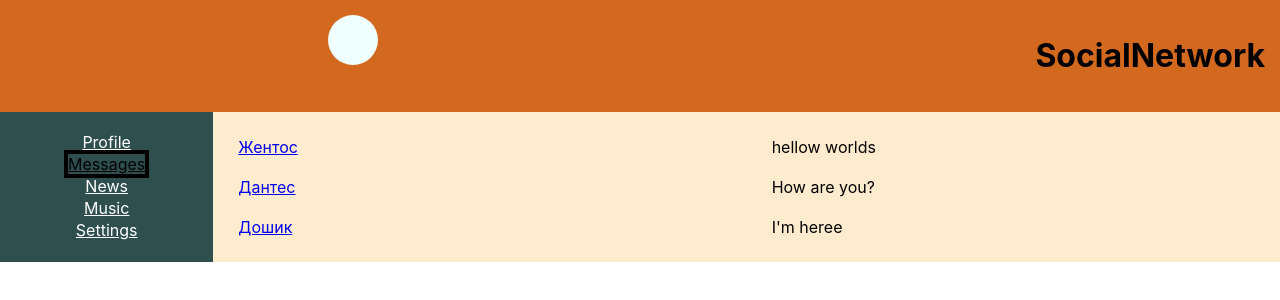
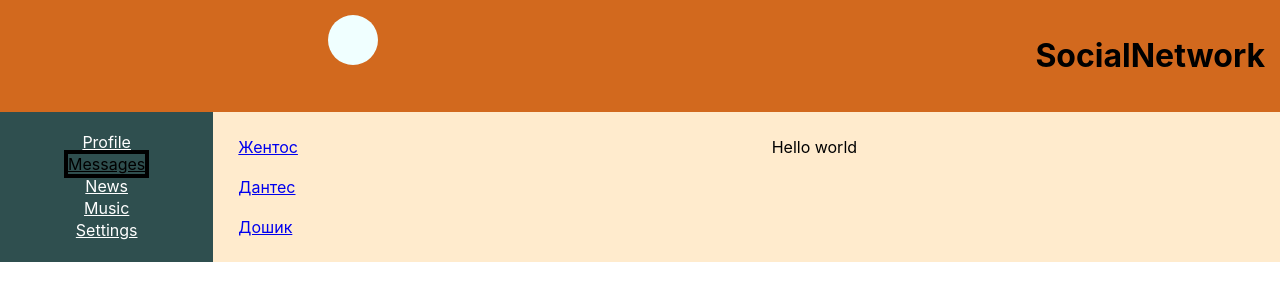
Before and after one commit to 123456789Dl/react_socialnet, a React (Create React App) app: page /Dialogs in a window 1280 px wide. Shown: the top 300 px of the page. Built offline with nearby package versions, Linux system fonts and the light colour scheme.

Commit message:
refactoring some files

```diff
--- /dev/null
+++ b/src/Components/Dialogs/DialogItem/DialogItem.jsx
@@ -0,0 +1,11 @@
+import D from "../Dialogs.module.css";
+import {NavLink} from "react-router-dom";
+import React from "react";
+
+export default function DialogItem(props) {
+    return (
+        <div className={D.Dialog}>
+            <NavLink to={"/dialogs/"+ props.id} activeClassName={D.active}> {props.name}</NavLink>
+        </div>
+    )
+}
--- /dev/null
+++ b/src/Components/Dialogs/DialogItem/Messages/Message.jsx
@@ -0,0 +1,11 @@
+import React from "react";
+import M from "./Message.module.css";
+
+
+export default function Message(props) {
+    return (
+        <div className={M.Message}>
+            {props.text}
+        </div>
+    )
+}
--- /dev/null
+++ b/src/Components/Dialogs/DialogItem/Messages/Message.module.css
@@ -0,0 +1,7 @@
+.Message {
+    padding: 10px;
+}
+
+.Messages{
+    padding: 15px;
+}
--- a/src/Components/Dialogs/Dialogs.jsx
+++ b/src/Components/Dialogs/Dialogs.jsx
@@ -1,32 +1,20 @@
 import React from "react";
 import D from "./Dialogs.module.css"
 import {NavLink} from "react-router-dom";
+import Message from "./DialogItem/Messages/Message";
+import DialogItem from "./DialogItem/DialogItem";
+import M from "./DialogItem/Messages/Message.module.css";
 
 const Dialogs = (props) => {
     return (
         <div className={D.Dialogs}>
             <div className={D.Dialogs_items}>
-                <div className={D.Dialog}>
-                    <NavLink to="/Dialogs/Evgeniy" activeClassName={D.active}> Жентос</NavLink>
-                </div>
-                <div className={D.Dialog}>
-                   <NavLink to="/Dialogs/Danya" activeClassName={D.active}> Дантес</NavLink>
-                </div>
-                <div className={D.Dialog}>
-                    <NavLink to="/Dialogs/Anton" activeClassName={D.active}> Дошик</NavLink>
-                </div>
+                <DialogItem name="Жентос" id="1"/>
+                <DialogItem name="Дантес" id="2"/>
+                <DialogItem name="Дошик" id="3"/>
             </div>
-            <div className={D.Messages}>
-                <div className={D.Message}>
-                    hellow worlds
-                </div>
-                <div className={D.Message}>
-                    How are you?
-                </div>
-                <div className={D.Message}>
-                    I'm heree
-                </div>
-
+            <div className={M.Messages}>
+                <Message text="Hello world"/>
             </div>
         </div>
     )
--- a/src/Components/Dialogs/Dialogs.module.css
+++ b/src/Components/Dialogs/Dialogs.module.css
@@ -7,16 +7,12 @@
     padding: 15px;
 }
 
-.Messages{
-    padding: 15px;
-}
 
 .Dialog{
     padding: 10px;
 }
-.Message{
-    padding: 10px;
-}
+
+
 .Dialog a.active{
     color: aqua;
 }
--- a/src/Components/Profile/MainPart.jsx
+++ b/src/Components/Profile/MainPart.jsx
@@ -1,16 +1,12 @@
 import React from "react";
 import M from "./MainPart.module.css"
 import MyPost from "./MyPosts/MyPost";
+import ProfileInfo from "./ProfileInfo/ProfileInfo";
 
 const MainPart = () => {
     return(
-        <main className={M.MainPart}>
-            <div className={M.MainPart_back}>
-                <img src="https://www.tui.ru/getmedia/8605a712-8718-4d97-b1b6-61bf45b7797a/italy-visa-main" alt=""/>
-            </div>
-            <div className={M.MainPart_avatar}>
-                <img src="https://rozetked.me/images/uploads/dwoilp3BVjlE.jpg" alt=""/>
-            </div>
+        <main>
+            <ProfileInfo/>
             <MyPost/>
         </main>
     )
--- a/src/Components/Profile/MyPosts/Post/Post.jsx
+++ b/src/Components/Profile/MyPosts/Post/Post.jsx
@@ -4,6 +4,9 @@ import P from './Post.module.css'
 const Post = (props) => {
     return (
         <div className={P.MainPart_post}>
+            <div className={P.MainPart_avatar}>
+                <img src="https://rozetked.me/images/uploads/dwoilp3BVjlE.jpg" alt=""/>
+            </div>
             <div>
                 {props.message}
             </div>
--- a/src/Components/Profile/MyPosts/Post/Post.module.css
+++ b/src/Components/Profile/MyPosts/Post/Post.module.css
@@ -2,3 +2,11 @@
 .MainPart_post{
 
 }
+.MainPart_avatar img{
+    width: 60px;
+
+}
+
+.MainPart_avatar{
+    grid-area: avatar ;
+}
--- /dev/null
+++ b/src/Components/Profile/ProfileInfo/ProfileInfo.jsx
@@ -0,0 +1,11 @@
+import React from "react";
+import P from "./ProfileInfo.module.css"
+
+
+export default function ProfileInfo() {
+    return (
+        <div className={P.MainPart_back}>
+            <img src="https://www.tui.ru/getmedia/8605a712-8718-4d97-b1b6-61bf45b7797a/italy-visa-main" alt=""/>
+        </div>
+    )
+}
--- /dev/null
+++ b/src/Components/Profile/ProfileInfo/ProfileInfo.module.css
@@ -0,0 +1,9 @@
+
+.MainPart_back img{
+    width: 100%;
+    height: 300px;
+}
+
+/*.MainPart_back{*/
+/*    grid-area: mainB;*/
+/*}*/
```
Also changed, not shown: src/Components/Dialogs/DialogItem/DialogItem.module.css (added).
